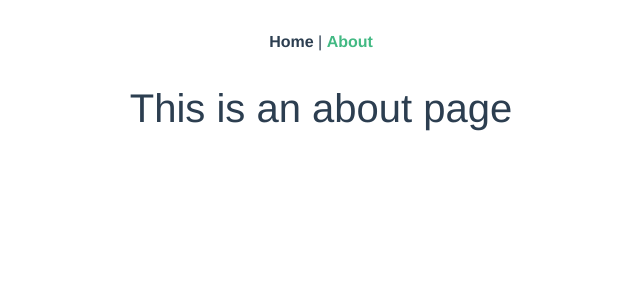
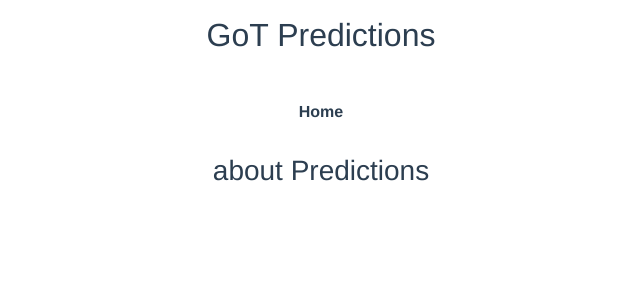
Before and after one commit to lefebvree/got-predictions, a Vue app in the folder client/: page /about in a window 1280 px wide. Shown: the top 300 px of the page, without its empty margins (319-959 px from the left). Built offline with nearby package versions, Linux system fonts and the light colour scheme.

Commit message:
add room view

```diff
--- a/client/src/App.vue
+++ b/client/src/App.vue
@@ -1,8 +1,8 @@
 <template>
   <div id="app">
+    <h2 class="m-2 p-2">GoT Predictions</h2>
     <div id="nav">
-      <router-link to="/">Home</router-link> |
-      <router-link to="/about">About</router-link>
+      <router-link to="/">Home</router-link>
     </div>
     <router-view/>
   </div>
--- a/client/src/router.js
+++ b/client/src/router.js
@@ -1,6 +1,7 @@
 import Vue from 'vue'
 import Router from 'vue-router'
 import Home from './views/Home.vue'
+import Room from './views/Room.vue'
 import Prediction from './views/Prediction.vue'
 
 Vue.use(Router)
@@ -15,17 +16,14 @@ export default new Router({
       component: Home
     },
     {
-      path: '/prediction',
+      path: '/:room',
+      name: 'room',
+      component: Room
+    },
+    {
+      path: '/:room/prediction',
       name: 'prediction',
       component: Prediction
-    },
-    {
-      path: '/about',
-      name: 'about',
-      // route level code-splitting
-      // this generates a separate chunk (about.[hash].js) for this route
-      // which is lazy-loaded when the route is visited.
-      component: () => import(/* webpackChunkName: "about" */ './views/About.vue')
     }
   ]
 })
--- a/client/src/views/About.vue
+++ /dev/null
@@ -1,5 +0,0 @@
-<template>
-  <div class="about">
-    <h1>This is an about page</h1>
-  </div>
-</template>
--- /dev/null
+++ b/client/src/views/Room.vue
@@ -0,0 +1,18 @@
+
+<template>
+  <div>
+    <h3>{{ this.roomName }} Predictions</h3>
+  </div>
+</template>
+
+<script>
+
+export default {
+  name: 'room',
+  computed: {
+    roomName: function () {
+      return this.$route.params.room
+    }
+  }
+}
+</script>
```
Also changed, not shown: 1 other file (tests, documents, lock files or other folders).
